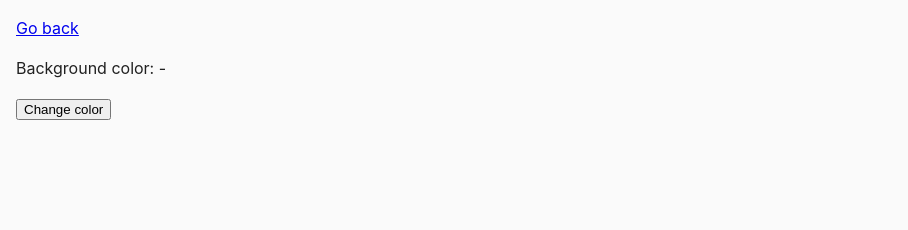
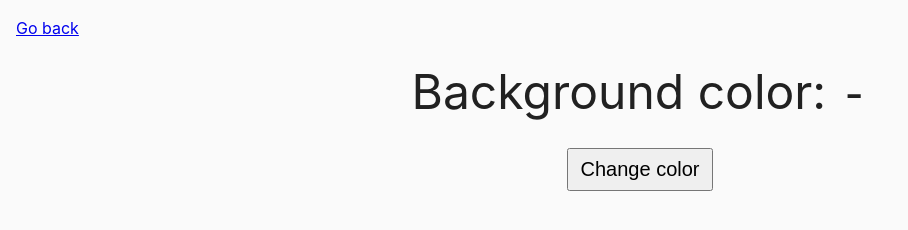
Before and after one commit to yuriykvyatkovskyy/goit-js-hw-07, a plain HTML site: page task-05.html in a window 1280 px wide. Shown: the whole page, without its empty margins (0-908 px from the left). Drawn offline with Linux system fonts and the light colour scheme.

Commit message:
commit css Task-5

```diff
--- a/css/common.css
+++ b/css/common.css
@@ -11,6 +11,16 @@ body {
     background-color: #fafafa;
     color: #212121;
     line-height: 1.5;
+}
+
+input {
+    padding: 8px;
+    font: inherit;
+}
+
+button {
+    padding: 8px 12px;
+    cursor: pointer;
 }
 
 /* Task-2 */
@@ -38,3 +48,24 @@ img {
     max-width: 100%;
     height: 300px;
 }
+
+/* Task-5 */
+.widget{
+    text-align: center;
+}
+
+.widget p {
+    margin-top: 0;
+    margin-bottom: 16px;
+    font-size: 48px;
+}
+
+.widget span {
+    font-family: monospace;
+}
+
+.widget button {
+    padding: 8px 12px;
+    font-size: 20px;
+    cursor: pointer;
+}
```
